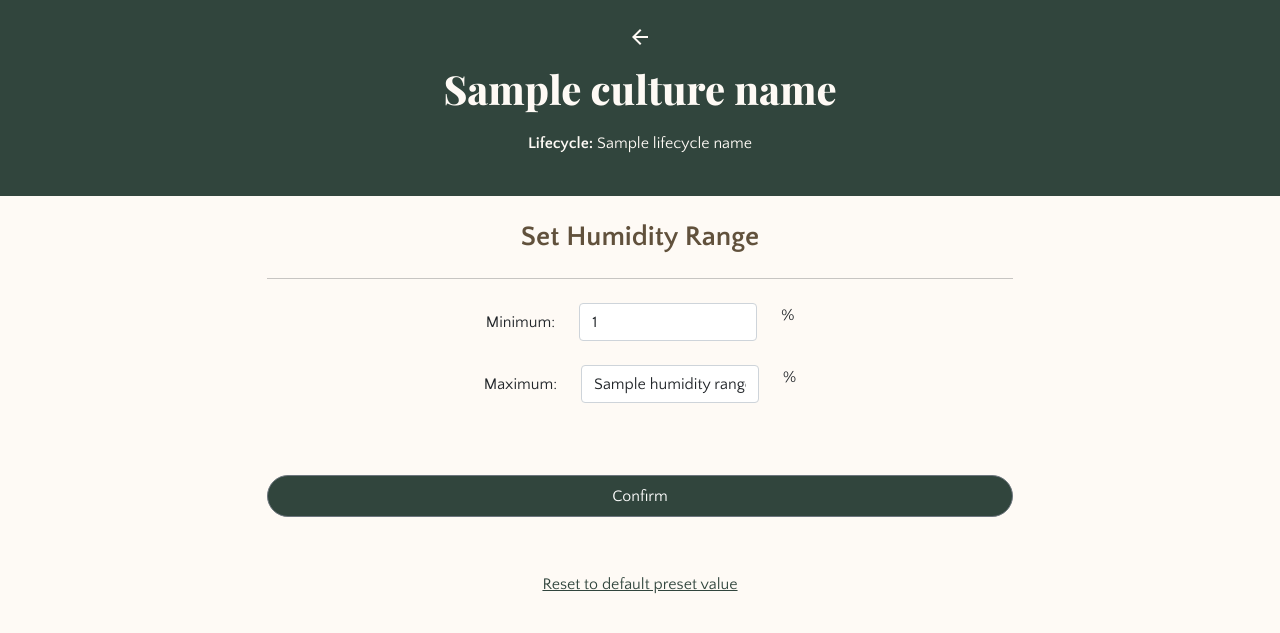
After one commit to luanakimley/GreenhouseManagementSystem, a Flask app: template webserver/templates/edit_humidity.html in a window 1280 px wide. The commit adds this page. Shown: the top 633 px of the page. Run offline with Flask 2, Linux system fonts and the light colour scheme; the template is opened without the code that fills it: most values are stand-ins (such as "Sample title", 1, 10 or a date in 2020); some libraries are stand-ins or nearby versions; some web fonts are replaced.

Commit message:
:sparkles: Set preset range for humidity working

```diff
--- a/webserver/application.py
+++ b/webserver/application.py
@@ -214,5 +214,35 @@ def reset_default_temp():
     return redirect("/edit_temp")
 
 
+@app.route("/edit_humidity")
+def edit_humidity():
+    cursor = mysql.connection.cursor()
+    cursor.execute("select name from culture where culture_id=(select culture_id from ucl where users_id=%s)",
+                   [session["users_id"]])
+    mysql.connection.commit()
+    culture_name = cursor.fetchall()[0][0]
+
+    cursor.execute("select name from lifecycle where lifecycle_id=%s", [session["UCL"][0][3]])
+    lifecycle_name = cursor.fetchall()[0][0]
+
+    cursor.execute("select humidityMin, humidityMax from DataRanges where ucl_id=%s", [session["UCL"][0][0]])
+    humidity_range = cursor.fetchall()
+
+    return render_template("edit_humidity.html", culture_name=culture_name, lifecycle_name=lifecycle_name,
+                           humidity_range=humidity_range)
+
+
+@app.route("/edit_humidity_action", methods=["POST"])
+def edit_humidity_action():
+    humidity_min = request.form.get("humidityMin")
+    humidity_max = request.form.get("humidityMax")
+
+    cursor = mysql.connection.cursor()
+    cursor.execute('''update DataRanges set humidityMin=%s, humidityMax=%s where ucl_id=%s''', (humidity_min, humidity_max, session["UCL"][0][0]))
+    mysql.connection.commit()
+
+    return redirect("/monitoring")
+
+
 if __name__ == '__main__':
     app.run()
--- /dev/null
+++ b/webserver/templates/edit_humidity.html
@@ -0,0 +1,42 @@
+{% extends "layout.html" %}
+{% block body %}
+<div class="header">
+    <a class="back-button-edit" href="/">
+        <span class="material-icons material-symbols-outlined mb-3">arrow_back</span>
+    </a>
+    <h1>{{ culture_name }}</h1>
+    <p><strong>Lifecycle: </strong>{{ lifecycle_name }}</p>
+</div>
+<form action="/edit_humidity_action" method="post">
+    <div class="range-form-title h3 text-center mt-4">
+        Set Humidity Range
+    </div>
+    <div class="d-grid gap-2 col-7 mx-auto text-center">
+    <hr>
+    <div class="mb-3 row mx-auto">
+        <label for="inputMin" class="col-auto col-form-label">Minimum: </label>
+        <div class="col-auto">
+          <input name="humidityMin" type="text" class="form-control" id="inputMin" value="{{ humidity_range[0][0] }}">
+        </div>
+        <span class="col-auto">
+            %
+        </span>
+    </div>
+    <div class="mb-3 row mx-auto">
+        <label for="inputMax" class="col-auto col-form-label">Maximum: </label>
+        <div class="col-auto">
+            <input name="humidityMax" type="text" class="form-control" id="inputMax" value="{{ humidity_range[0][1] }}">
+        </div>
+        <span class="col-auto">
+            %
+        </span>
+    </div>
+    <input type="submit" class="btn btn-secondary p-2 mt-5" value="Confirm">
+  </div>
+</form>
+<form action="/reset_default_temp">
+    <div class="text-center mt-5">
+        <input class="btn btn-link" type="submit" value="Reset to default preset value">
+    </div>
+</form>
+{% endblock %}
--- a/webserver/templates/monitoring.html
+++ b/webserver/templates/monitoring.html
@@ -105,7 +105,7 @@
       </div>
     </div>
     <div class="text-center">
-        <a href="#" class="btn btn-secondary my-4">Set Preset Range</a>
+        <a href="/edit_humidity" class="btn btn-secondary my-4">Set Preset Range</a>
     </div>
 </div>
 <hr class="m-3">
```
